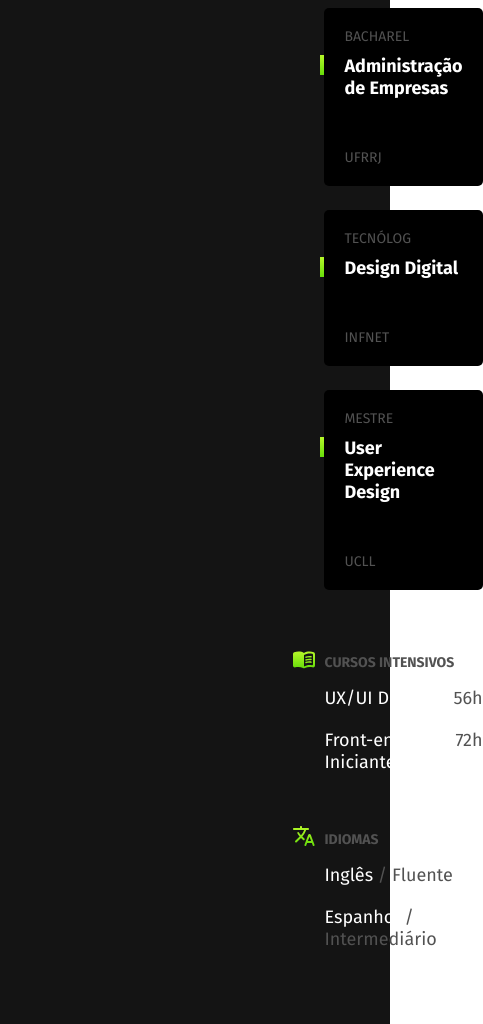
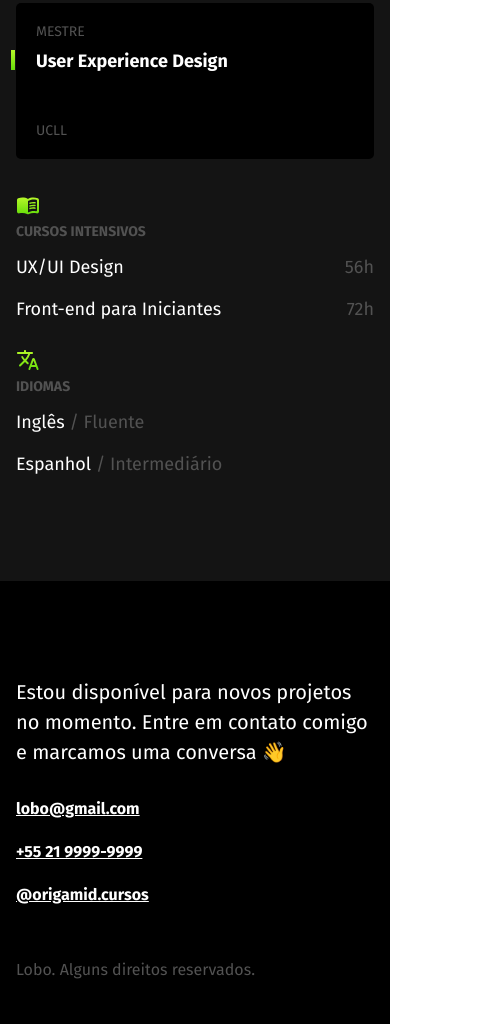
Before and after one commit to harryvinci/portfolio.github.io, a plain HTML site: page index.html in a window 390 px wide. Shown: the part 2560-3584 px from the top of the page, 483 px wide, since content can reach past the window. Drawn offline with Linux system fonts and the light colour scheme.

Commit message:
footer adicionado e estilizado

```diff
--- a/css/style.scss
+++ b/css/style.scss
@@ -517,3 +517,93 @@ h3{
     left: -2rem;
     top: -0.4rem;
 }
+@media(max-width:1090px){
+    .formacao-container{
+        gap: 6rem;
+    }
+    .texto-principal-formacao{
+        font-size: 1.25rem;
+    }
+}
+@media(max-width:850px){
+    .formacao-container{
+        gap: 4rem;
+    }
+    .faculdades{
+        flex-direction: column;
+    }
+}
+@media(max-width:550px){
+    .formacao-container{
+        grid-template-columns: 1fr;
+        gap: 20px;
+        margin-top: 2rem;
+
+    }
+    .texto-principal-formacao{
+        font-size: 1.125rem;
+        max-width: 100%;
+    }
+    .sessao-formacao{
+        padding: 3rem 0;
+    }
+    .cursos{
+        h3::before{
+            top: -30px;
+            left: 0px;
+        }
+    }
+}
+footer{
+    background: #000;
+    color: #fff;
+}
+.footer-container{
+    max-width: 1200px;
+    margin: 0 auto;
+    color: #fff;
+    padding: 6rem 1rem 3rem 1rem;
+    display: grid;
+    grid-template-columns: 1fr 1fr;
+    gap: 4rem 8.75rem;
+    align-items: center;
+}
+.footer-descricao{
+    font-size: 1.5rem;
+    line-height: 150%;
+}
+.footer-contato{
+    text-align: right;
+
+    li{
+        color: #fff;
+        font-weight: 700;
+        margin-bottom: 1.5rem;
+
+        a{
+            color: #fff;
+        }
+    }
+}
+.footer-copy{
+    color: $secondaryColor;
+    grid-column: 1 / -1;
+}
+
+@media (max-width:850px){
+    .footer-container{
+        grid-template-columns: 2fr 1fr;
+        gap: 2rem 4rem;
+    }
+    .footer-descricao{
+        font-size: 1.25rem;
+    }
+}
+@media (max-width:500px){
+    .footer-container{
+        grid-template-columns: 1fr;
+    }
+    .footer-contato{
+        text-align: left;
+    }
+}
--- a/index.html
+++ b/index.html
@@ -109,7 +109,7 @@
                         <span>UFRRJ</span>
                     </li>
                     <li>
-                        <span>Tecnólog</span>
+                        <span>Tecnólogo</span>
                         <h3>Design Digital</h3>
                         <span>Infnet</span>
                     </li>
@@ -142,5 +142,25 @@
 
 
     </section>
+
+    <footer class="footer" id="contato">
+        <div class="footer-container">
+
+            <p class="footer-descricao">
+                Estou disponível para novos projetos no momento. Entre em contato comigo e marcamos uma conversa 👋
+            </p>
+
+            <ul class="footer-contato">
+                <li><a href="mailto:">lobo@gmail.com</a></li>
+                <li><a href="tel:+">+55 21 9999-9999</a></li>
+                <li><a href="/">@origamid.cursos</a></li>
+            </ul>
+
+            <p class="footer-copy">
+                Lobo. Alguns direitos reservados.
+            </p>
+
+        </div>
+    </footer>
 </body>
 </html>
```
Also changed, not shown: css/style.css, 1 other file.
